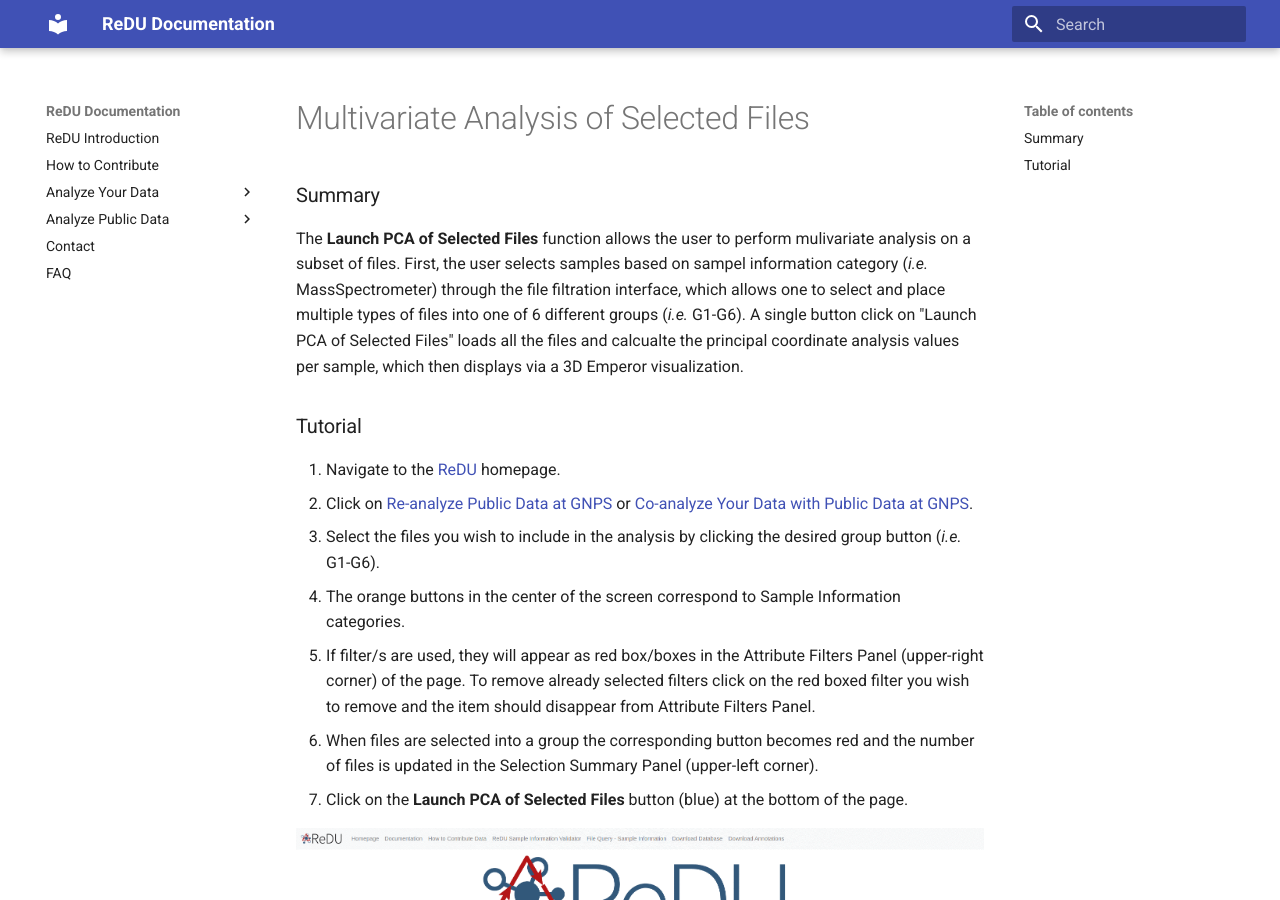
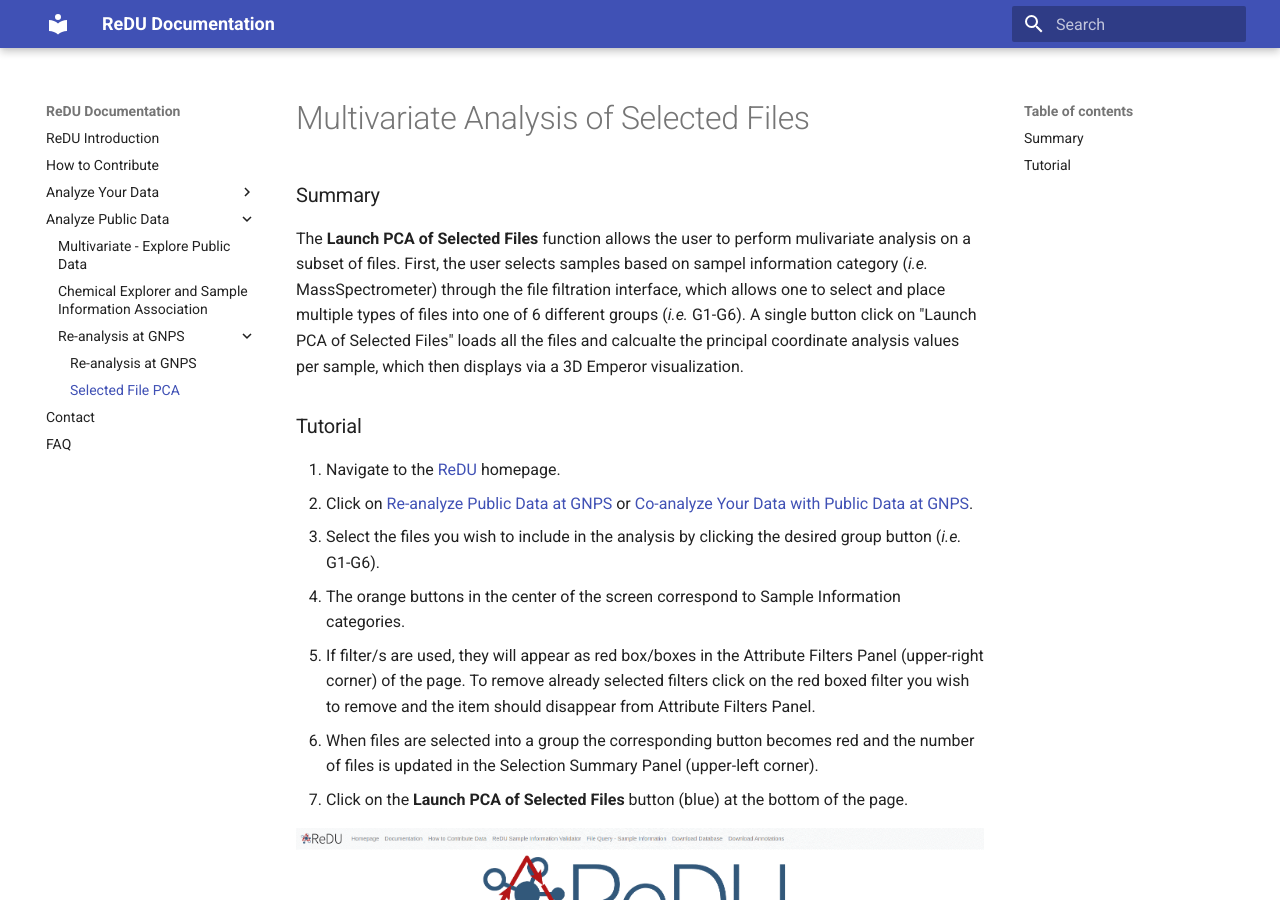
Before and after one commit to mwang87/ReDU-MS2-Documentation, an MkDocs documentation site: the page built from docs/SelectedPCA.md, in a window 1280 px wide and 900 px high. Built offline with MkDocs 1.6.1 and Material for MkDocs 9.7.7, drawn with Linux system fonts in a browser that asks for light colours.

Commit message:
updating mkdocs for site navigation

```diff
--- a/mkdocs.yml
+++ b/mkdocs.yml
@@ -4,11 +4,15 @@
     - How to Contribute: HowtoContribute.md
     - Analyze Your Data:
         - Multivariate - Project Your Data: AnalyzeYourData_MultivariateComparisons.md
-        - Co-Analysis at GNPS: AnalyzeYourData_CoAnalysis_at_GNPS.md
+        - Co-Analysis at GNPS:
+            - Co-Analysis at GNPS: AnalyzeYourData_CoAnalysis_at_GNPS.md
+            - Selected File PCA: SelectedPCA.md
     - Analyze Public Data:
         - Multivariate - Explore Public Data: AnalyzePublicData_MultivariateComparisons.md
         - Chemical Explorer and Sample Information Association: AnalyzePublicData_ChemicalExplorerSampleInformationAssociation.md
-        - Re-analysis at GNPS: PublicData_Reanalysis_at_GNPS.md
+        - Re-analysis at GNPS:
+            - Re-analysis at GNPS: PublicData_Reanalysis_at_GNPS.md
+            - Selected File PCA: SelectedPCA.md
     - Contact: contact.md
     - FAQ: FAQ.md
 theme:
```
